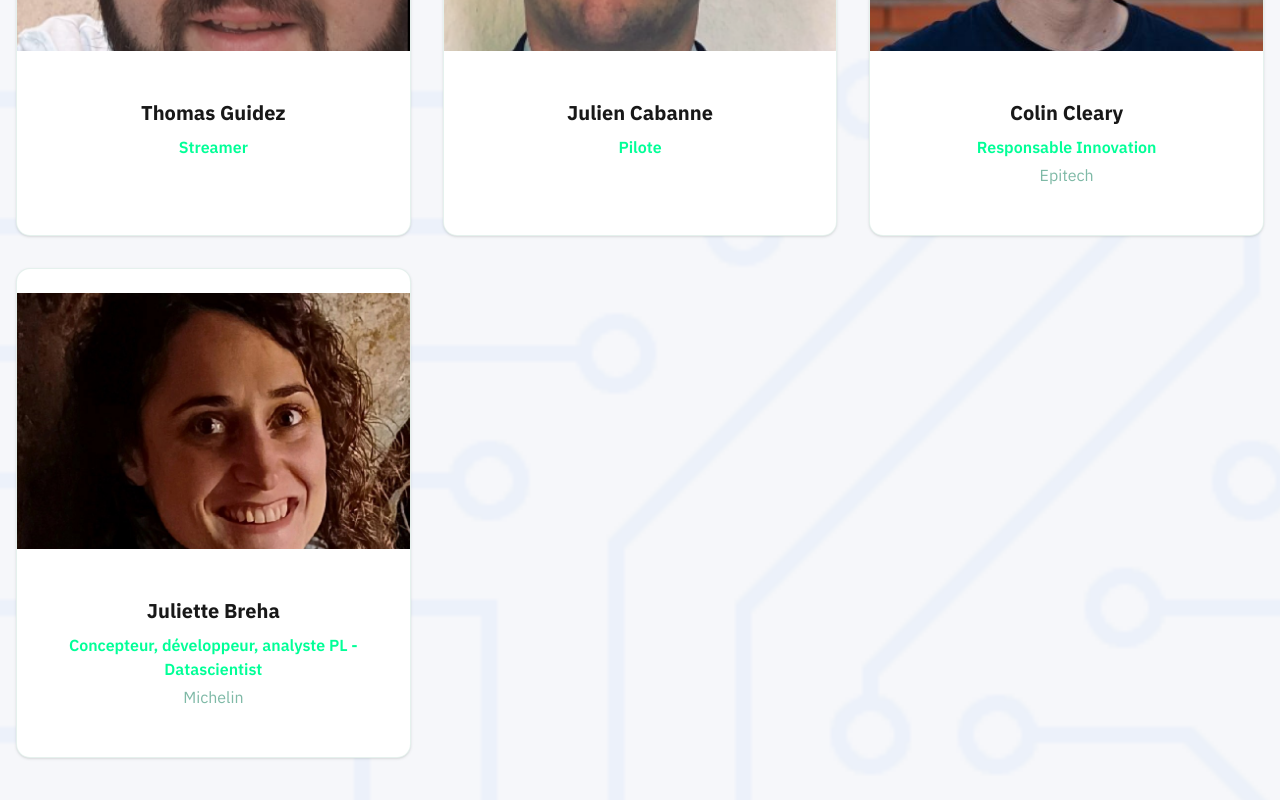
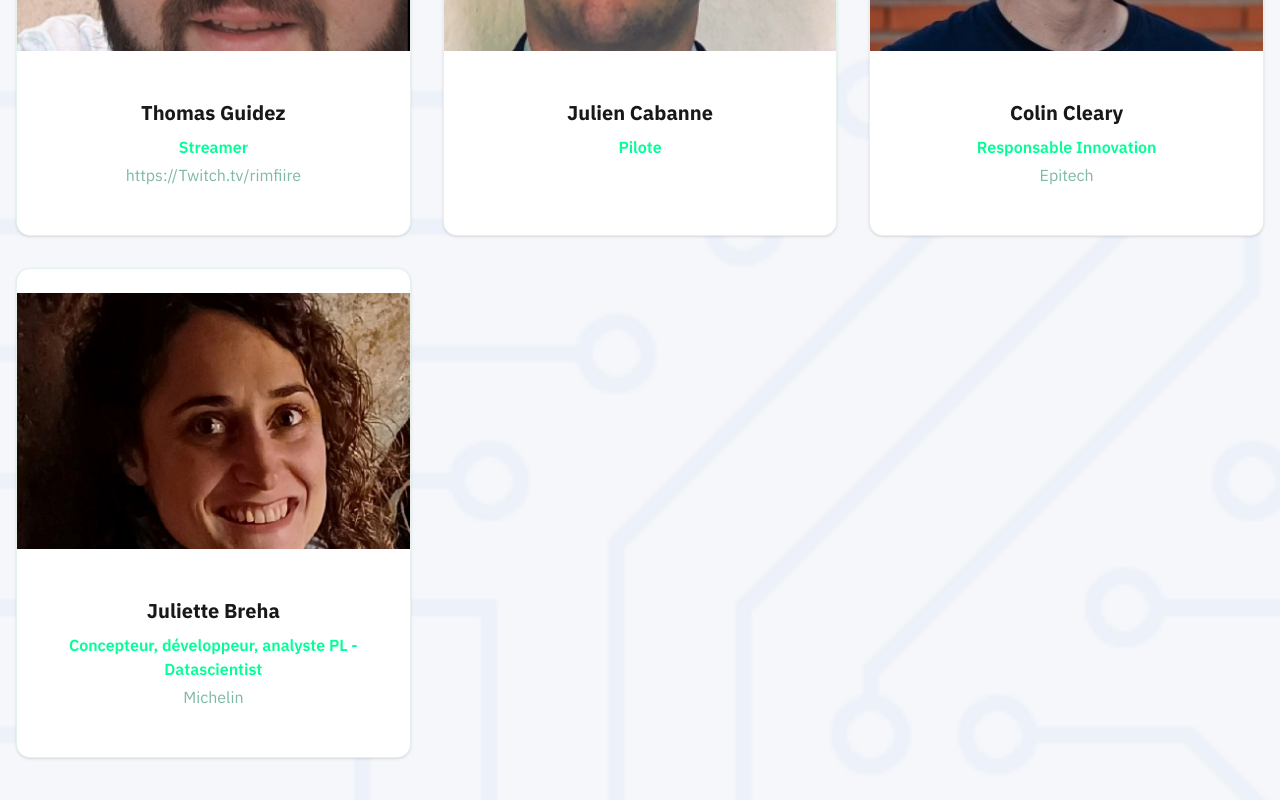
Before and after one commit to NavadixTech/forum_tech, a Next.js app: page /intervenants in a window 1280 px wide. Shown: the part 7870-8670 px from the top of the page. Built offline with nearby package versions, Linux system fonts and the light colour scheme.

Commit message:
ADD guidez twitch link

```diff
--- a/components/speakers.tsx
+++ b/components/speakers.tsx
@@ -267,7 +267,7 @@ export function Speakers({ showAll = false }: SpeakersProps) {
     {
       name: "Thomas Guidez",
       role: "Streamer",
-      company: "",
+      company: "https://Twitch.tv/rimfiire",
       image: "/thomas.png",
     },
     {
```
